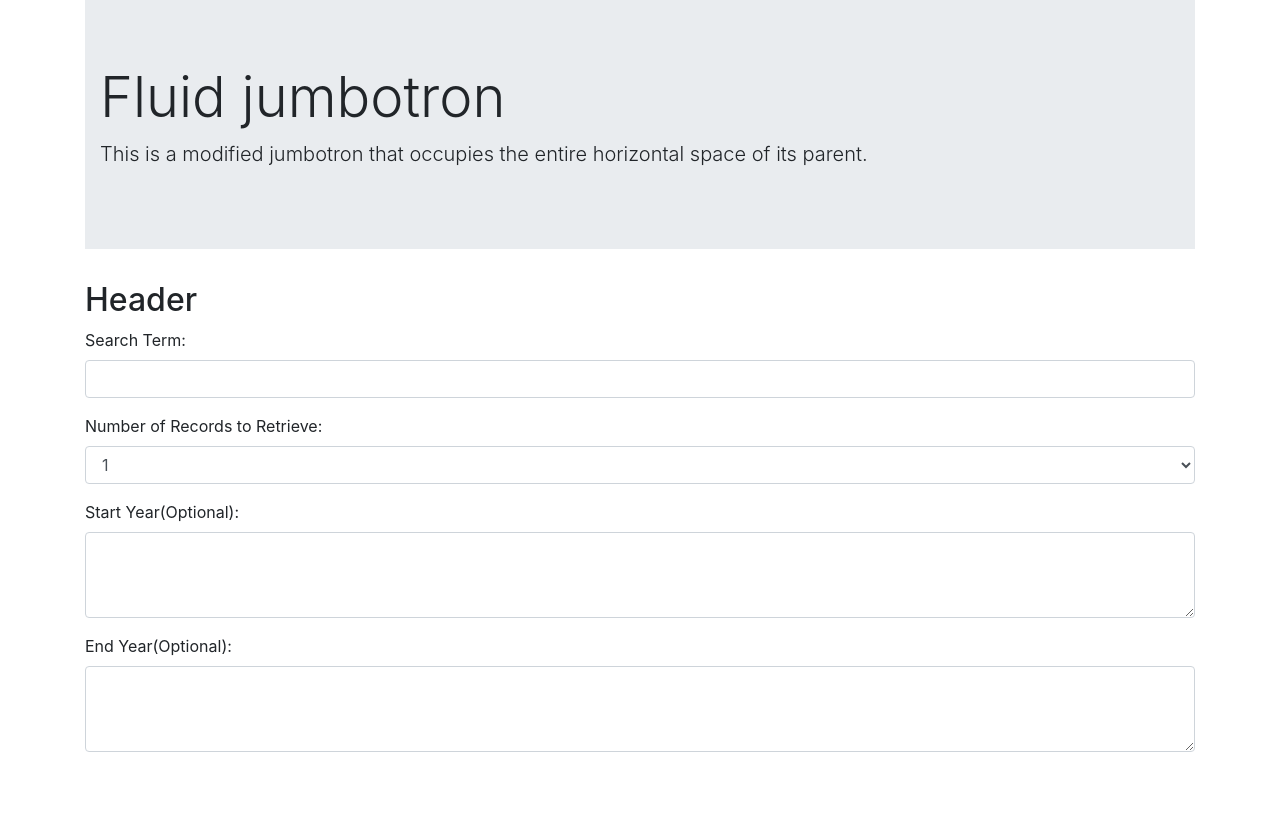
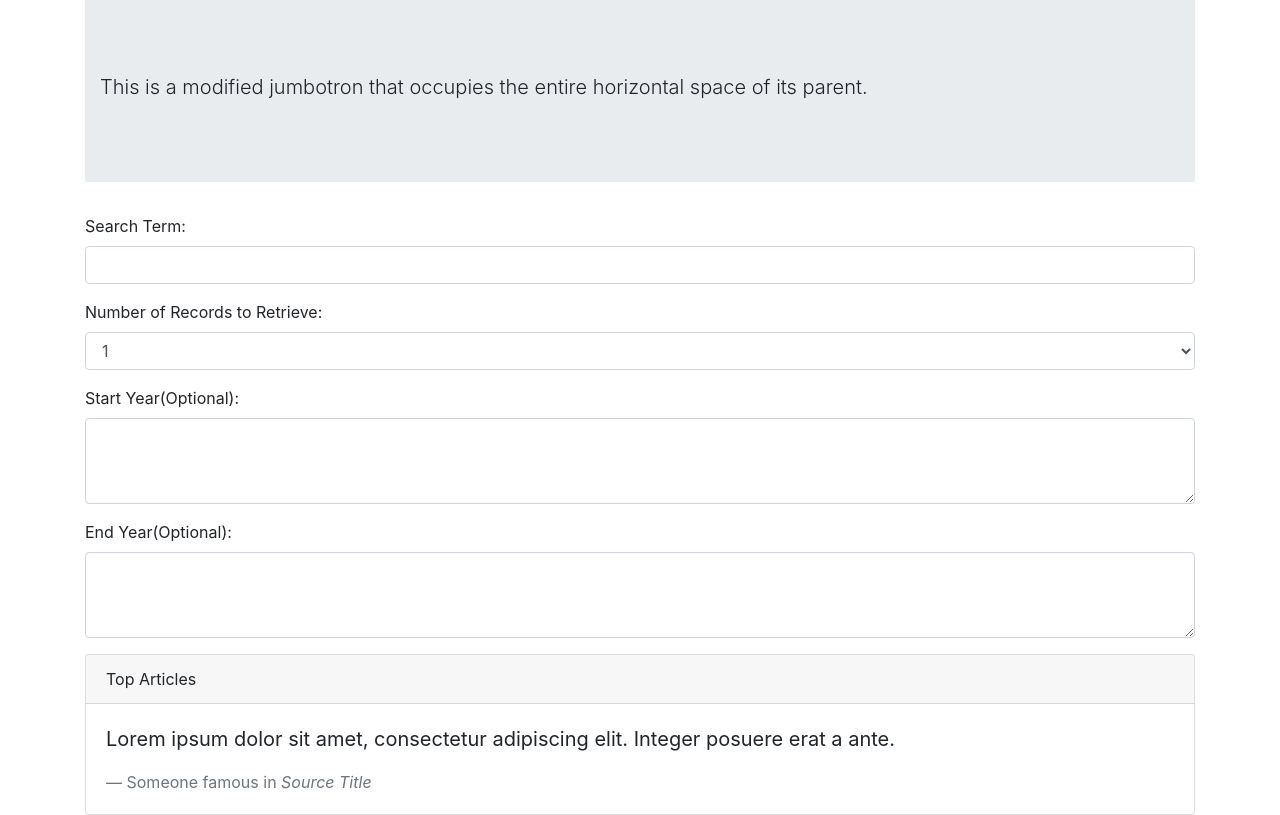
Before and after one commit to sam-pop/NYT-Search, a plain HTML site: page index.html in a window 1280 px wide. Drawn offline with nearby package versions, Linux system fonts and the light colour scheme; no server answers.

Commit message:
top article

```diff
--- a/assets/css/style.css
+++ b/assets/css/style.css
@@ -0,0 +1 @@
+.form {margin-bottom: 8px;}
--- a/index.html
+++ b/index.html
@@ -22,14 +22,11 @@
     <div class="container">
         <div class="jumbotron jumbotron-fluid">
             <div class="container">
-                <h1 class="display-4">Fluid jumbotron</h1>
+                <h1 class="display-4"></h1>
                 <p class="lead">This is a modified jumbotron that occupies the entire horizontal space of its parent.</p>
             </div>
         </div>
-        <form>
-            <div>
-                <h2>Header</h2>
-            </div>
+        <form class="form">
             <div class="form-group">
                 <label for="exampleFormControlInput1">Search Term: </label>
                 <input type="email" class="form-control" id="exampleFormControlInput1">
@@ -51,6 +48,19 @@
                 <textarea class="form-control" id="exampleFormControlTextarea2" rows="3"></textarea>
             </div>
         </form>
+
+        <div class="card">
+            <div class="card-header">
+            Top Articles
+            </div>
+            <div class="card-body">
+              <blockquote class="blockquote mb-0">
+                <p>Lorem ipsum dolor sit amet, consectetur adipiscing elit. Integer posuere erat a ante.</p>
+                <footer class="blockquote-footer">Someone famous in <cite title="Source Title">Source Title</cite></footer>
+              </blockquote>
+            </div>
+          </div>
+
     </div>
 
     <!-- Bootstrap -->
```
